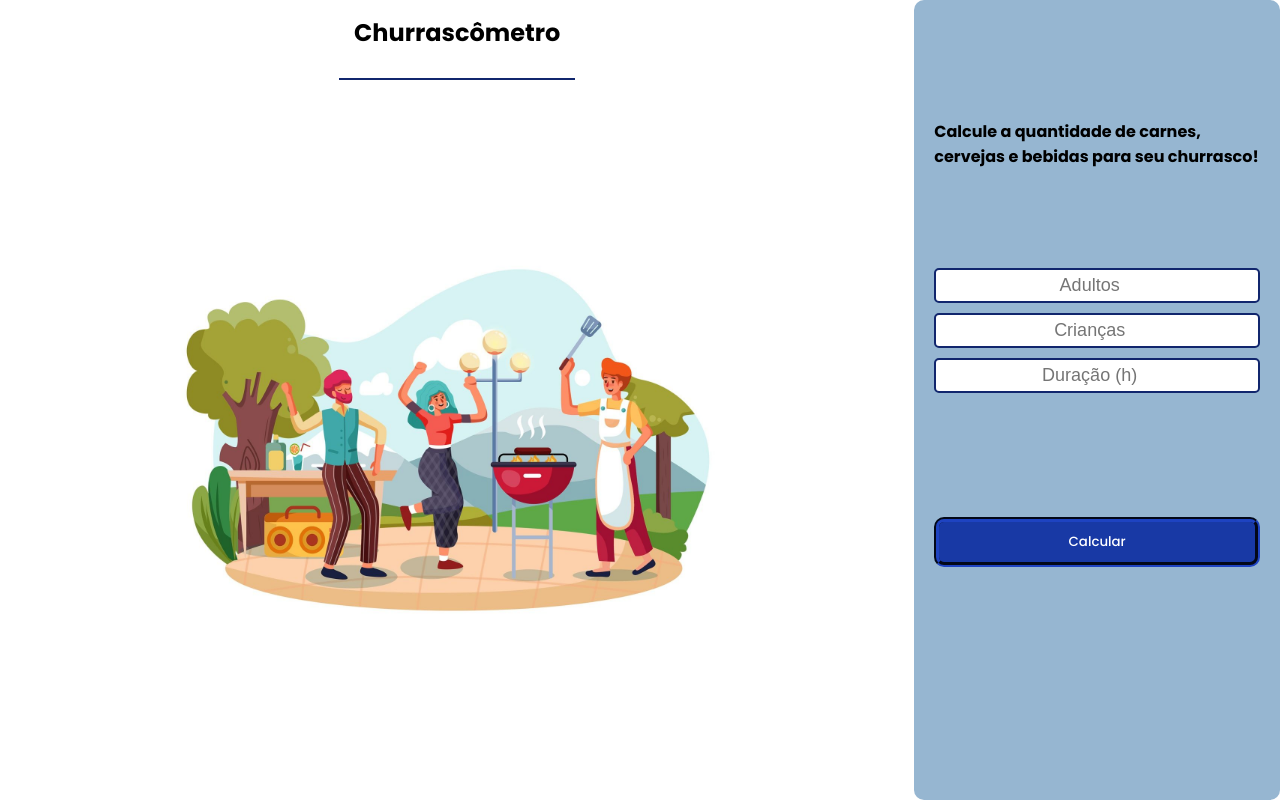
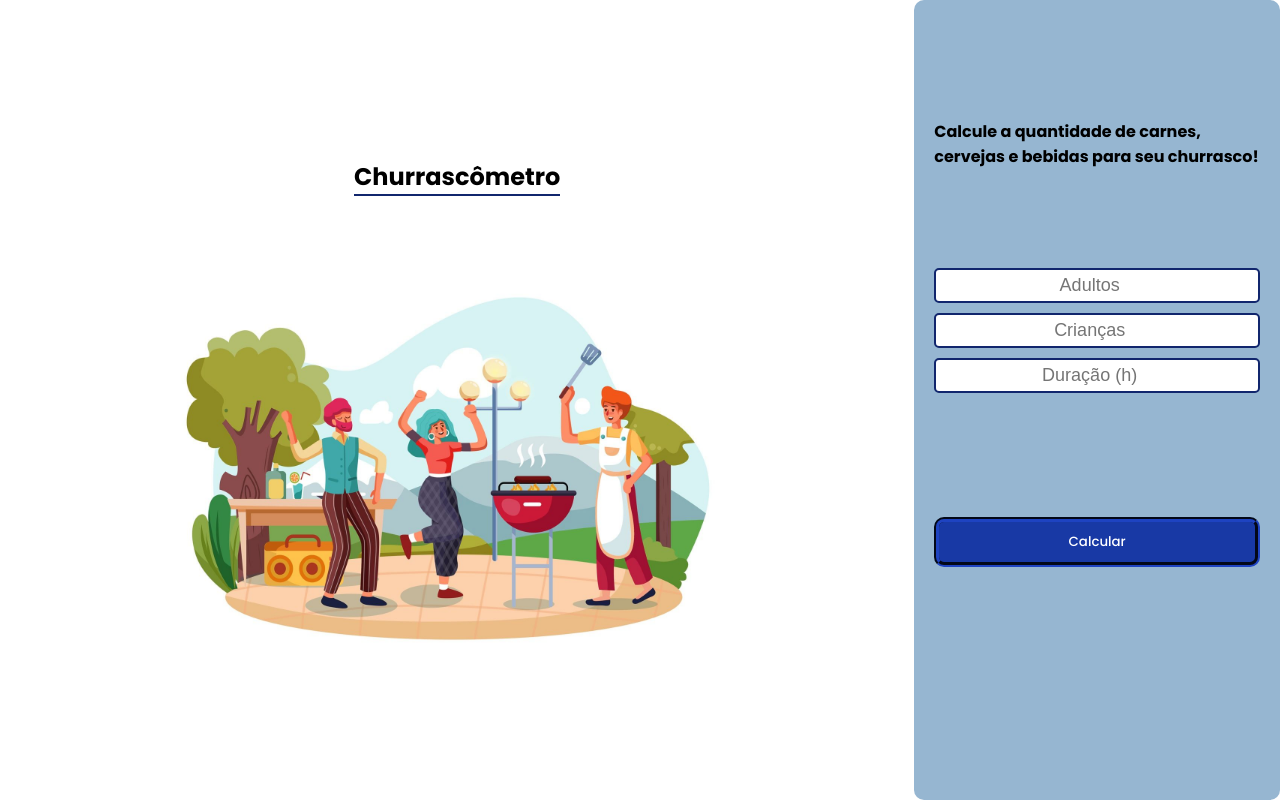
Before and after one commit to ghenriquev/churrascometro, a plain HTML site: page index.html in a window 1280 px wide. Drawn offline with Linux system fonts and the light colour scheme.

Commit message:
alterado display do box left

```diff
--- a/styles/style.css
+++ b/styles/style.css
@@ -2,6 +2,10 @@
   margin: 0;
   padding: 0;
   box-sizing: border-box;
+}
+
+html {
+  font-size: 62.5%;
 }
 
 body {
@@ -20,12 +24,17 @@ body {
 }
 
 .box-left {
-  display: grid;
-  grid-template-rows: 10% auto;
-  grid-template-areas:
-    "title"
-    "image";
-  justify-items: center;
+  display: flex;
+  flex-direction: column;
+  height: 100%;
+  align-items: center;
+  justify-content: center;
+}
+
+h1 {
+  font-size: 2.4rem;
+  border-bottom: 2px solid #11266d;
+  margin: 5rem;
 }
 
 .box-left img {
@@ -46,17 +55,12 @@ body {
   justify-content: space-evenly;
 }
 
-h2 {
-  font-size: 16px;
+h1 {
+
 }
 
-h1 {
-  font-size: 24px;
-  padding: 15px;
-  text-align: center;
-  grid-area: title;
-  border-bottom: 2px solid #11266d;
-
+h2 {
+  font-size: 1.6rem;
 }
 
 .container input {
```
